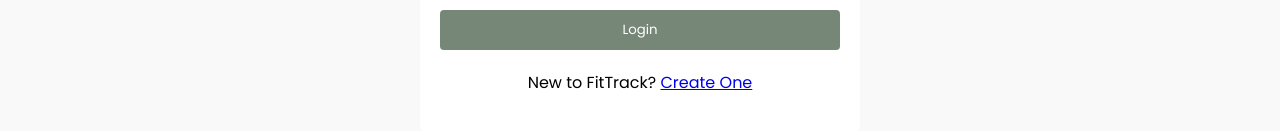
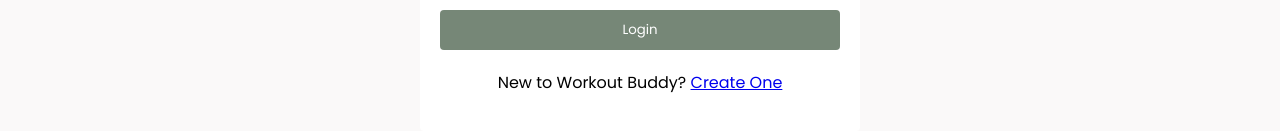
Before and after one commit to RajeevRanjan5642/workout-app, a React (Create React App) app in the folder frontend/: page /login in a window 1280 px wide. Shown: the part 431-562 px from the top of the page. Built offline with nearby package versions, Linux system fonts and the light colour scheme; the HTML template or start-up script is replaced by a standard one.

Commit message:
modify login form

```diff
--- a/frontend/src/pages/Login.js
+++ b/frontend/src/pages/Login.js
@@ -30,7 +30,7 @@
 
       <button disabled={isLoading}>Login</button>
       {error && <div className="error">{error}</div>}
-      <p className="form-foot">New to FitTrack? <Link to="/signup">Create One</Link></p>
+      <p className="form-foot">New to Workout Buddy? <Link to="/signup">Create One</Link></p>
     </form>
   );
 };
```
